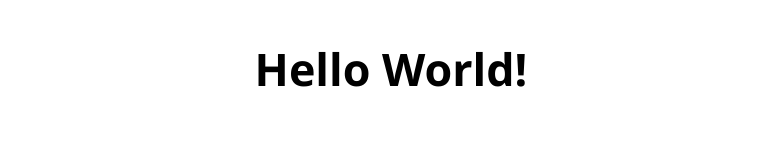
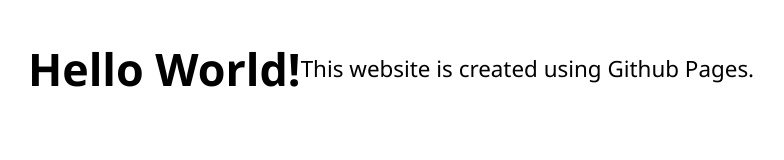
Before and after one commit to mausamadh/bill_splitter, a plain HTML site: page index.html in a window 1280 px wide. Shown: the whole page, without its empty margins (249-1033 px from the left). Drawn offline with Linux system fonts and the light colour scheme.

Commit message:
Update index.html

```diff
--- a/index.html
+++ b/index.html
@@ -20,6 +20,8 @@
 <body>
     <div id="hello">
     <h1>Hello World!</h1>
+    <p>This website is created using Github Pages.
+    </p>
     </div>
 </body>
 </html>
```
